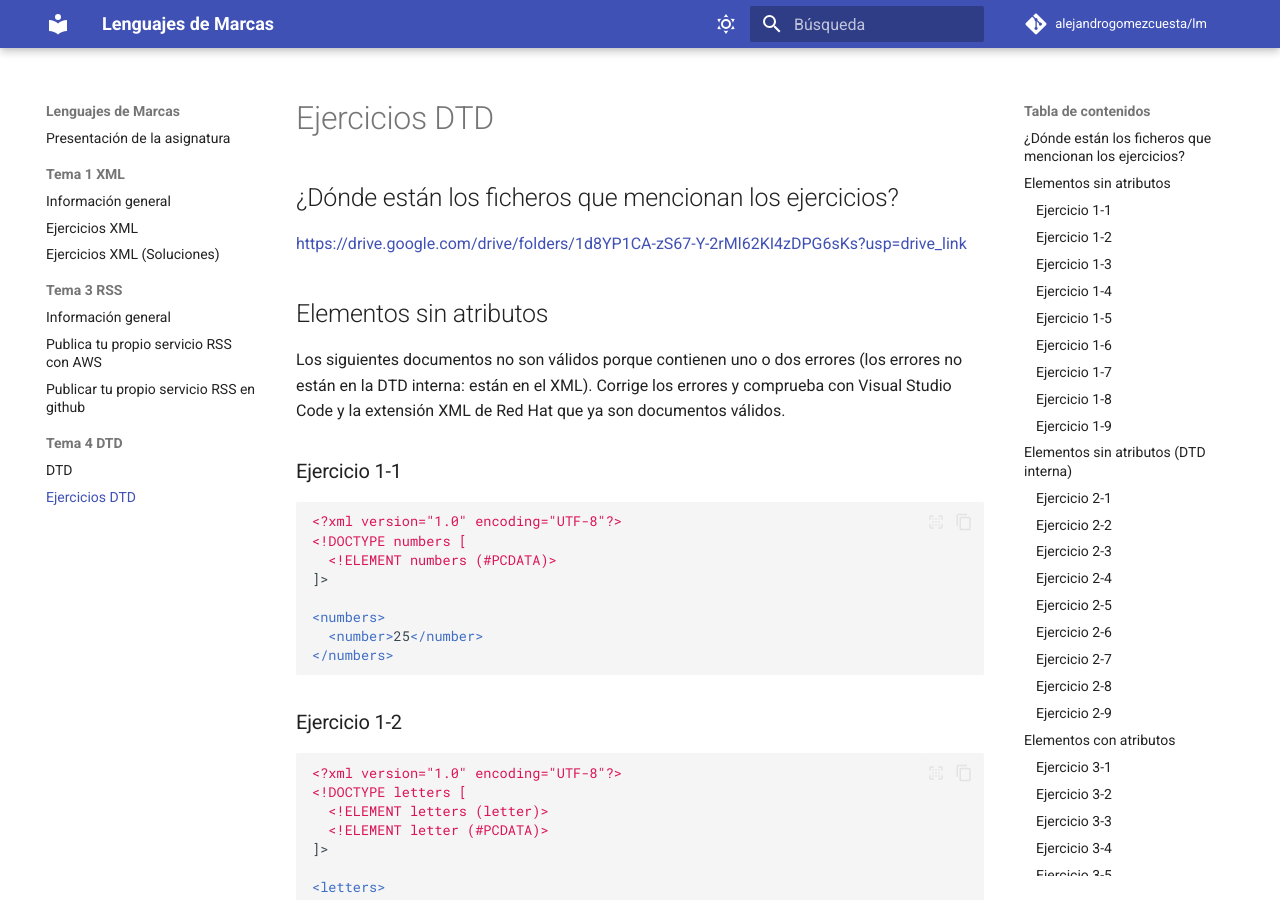
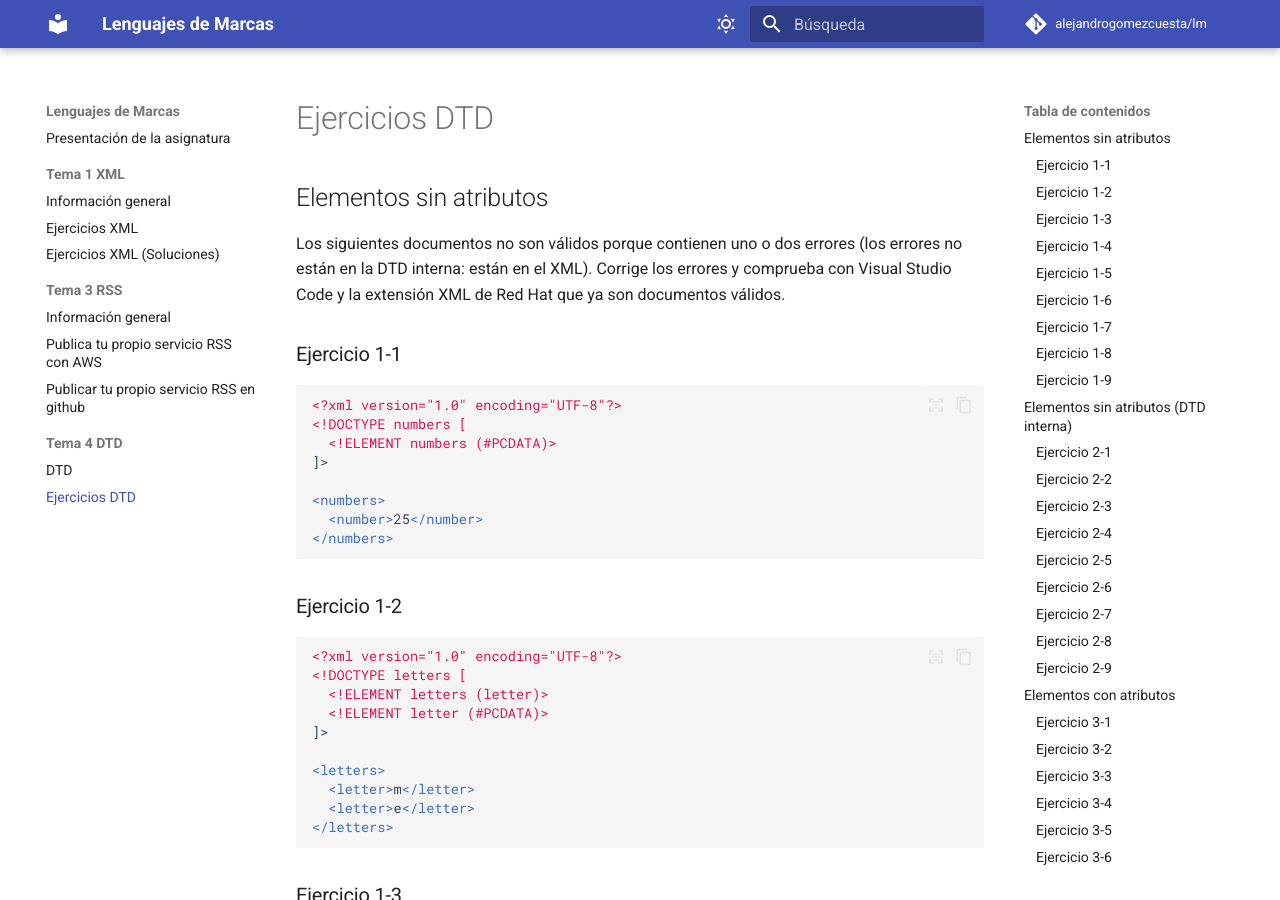
Before and after one commit to alejandrogomezcuesta/lm, an MkDocs documentation site: the page built from docs/Tema 4 DTD/02-ejercicios.md, in a window 1280 px wide and 900 px high. Built offline with MkDocs 1.6.1 and Material for MkDocs 9.7.7, drawn with Linux system fonts in a browser that asks for light colours; comment, search, counter and statistics services are not loaded.

Commit message:
quitado enlace a mención de ejercicios que no es necesaria

```diff
--- a/docs/Tema 4 DTD/02-ejercicios.md
+++ b/docs/Tema 4 DTD/02-ejercicios.md
@@ -1,8 +1,4 @@
 # Ejercicios DTD
-
-## ¿Dónde están los ficheros que mencionan los ejercicios?
-
-[https://drive.google.com/drive/folders/1d8YP1CA-zS67-Y-2rMl62KI4zDPG6sKs?usp=drive_link](https://drive.google.com/drive/folders/1d8YP1CA-zS67-Y-2rMl62KI4zDPG6sKs?usp=drive_link)
 
 ## Elementos sin atributos
 
```
